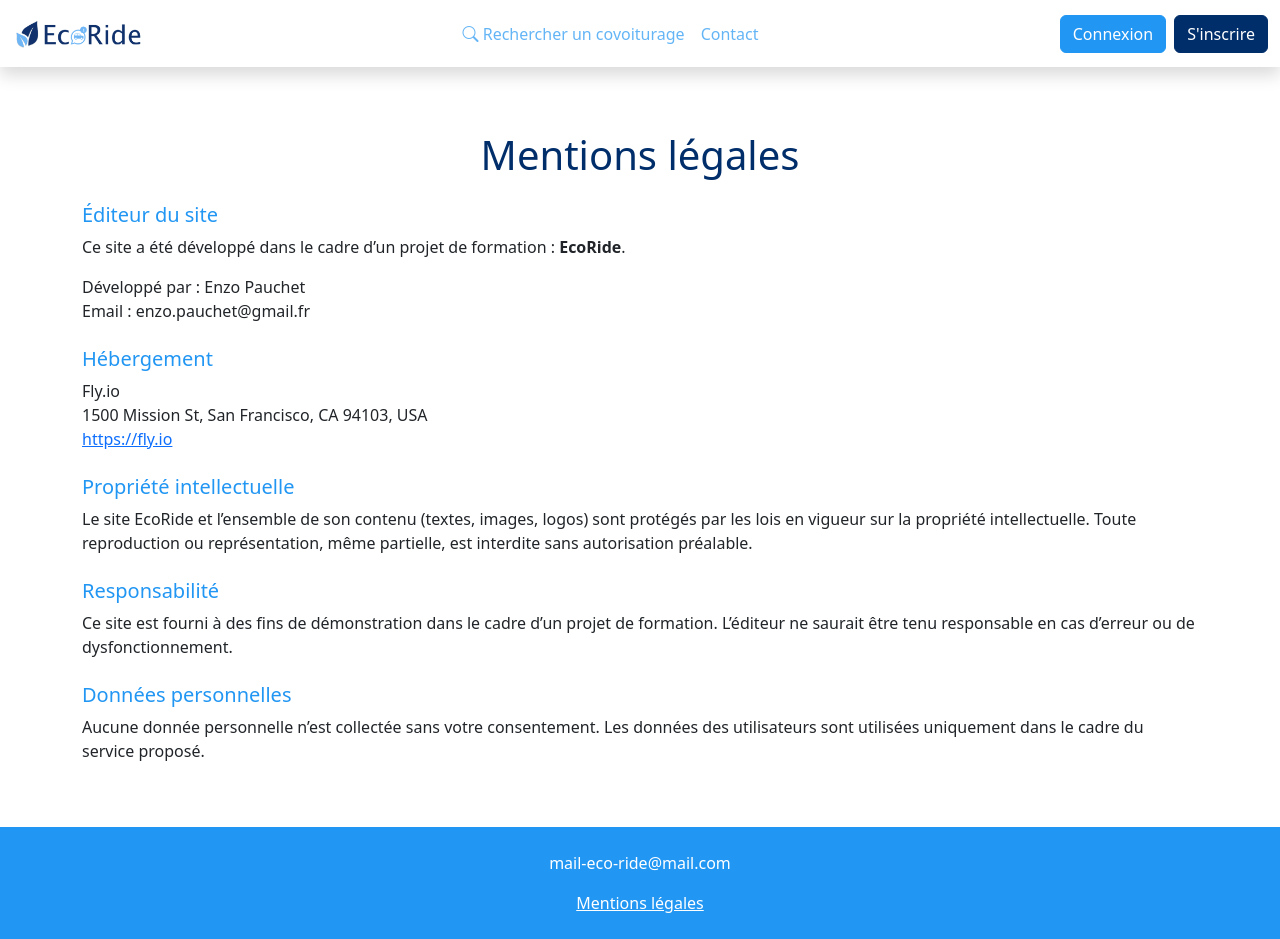
After one commit to enzopcht/ecoride, a Symfony app: template app/templates/legal/index.html.twig in a window 1280 px wide. The commit adds this page. Run offline with Twig, Linux system fonts and the light colour scheme; the template is opened without the code that fills it, so the values that code supplies are empty; some libraries are stand-ins or nearby versions.

Commit message:
feat(legal-notices): Implementation of legal notices

```diff
--- a/app/templates/base.html.twig
+++ b/app/templates/base.html.twig
@@ -78,7 +78,7 @@
 			<footer class="bg-primary py-4 mt-auto">
 				<div class="container text-center text-danger">
 					<p class="text-white">mail-eco-ride@mail.com</p>
-					<a class="text-white" href="">Mentions légales</a>
+					<a class="text-white" href="{{ path('app_mentions_legales') }}">Mentions légales</a>
 				</div>
 			</footer>
 
--- /dev/null
+++ b/app/templates/legal/index.html.twig
@@ -0,0 +1,35 @@
+{% extends 'base.html.twig' %}
+
+{% block title %}Hello LegalController!{% endblock %}
+
+{% block body %}
+<main class="container-xl py-5">
+    <h1 class="text-dark text-center mb-4">Mentions légales</h1>
+
+    <section class="mb-4">
+        <h2 class="h5 text-primary">Éditeur du site</h2>
+        <p>Ce site a été développé dans le cadre d’un projet de formation : <strong>EcoRide</strong>.</p>
+        <p>Développé par : Enzo Pauchet<br>Email : enzo.pauchet@gmail.fr</p>
+    </section>
+
+    <section class="mb-4">
+        <h2 class="h5 text-primary">Hébergement</h2>
+        <p>Fly.io<br>1500 Mission St, San Francisco, CA 94103, USA<br><a href="https://fly.io" target="_blank">https://fly.io</a></p>
+    </section>
+
+    <section class="mb-4">
+        <h2 class="h5 text-primary">Propriété intellectuelle</h2>
+        <p>Le site EcoRide et l’ensemble de son contenu (textes, images, logos) sont protégés par les lois en vigueur sur la propriété intellectuelle. Toute reproduction ou représentation, même partielle, est interdite sans autorisation préalable.</p>
+    </section>
+
+    <section class="mb-4">
+        <h2 class="h5 text-primary">Responsabilité</h2>
+        <p>Ce site est fourni à des fins de démonstration dans le cadre d’un projet de formation. L’éditeur ne saurait être tenu responsable en cas d’erreur ou de dysfonctionnement.</p>
+    </section>
+
+    <section>
+        <h2 class="h5 text-primary">Données personnelles</h2>
+        <p>Aucune donnée personnelle n’est collectée sans votre consentement. Les données des utilisateurs sont utilisées uniquement dans le cadre du service proposé.</p>
+    </section>
+</main>
+{% endblock %}
```
Also changed, not shown: app/src/Controller/LegalController.php (added, +16 -0 lines).
